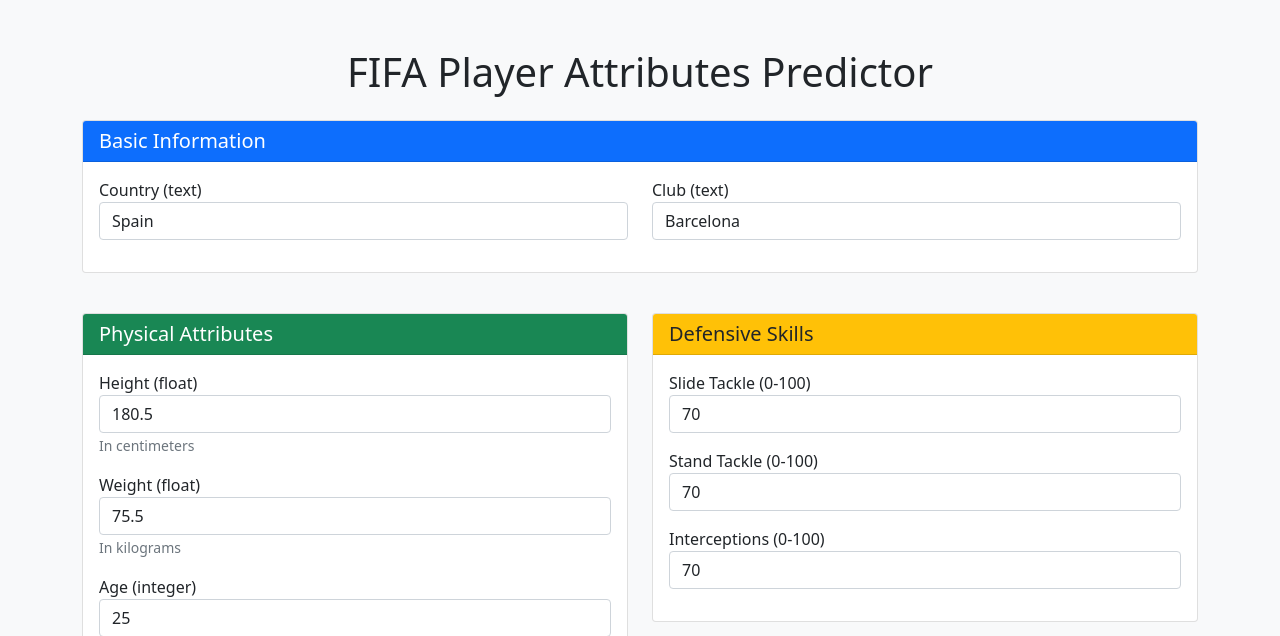
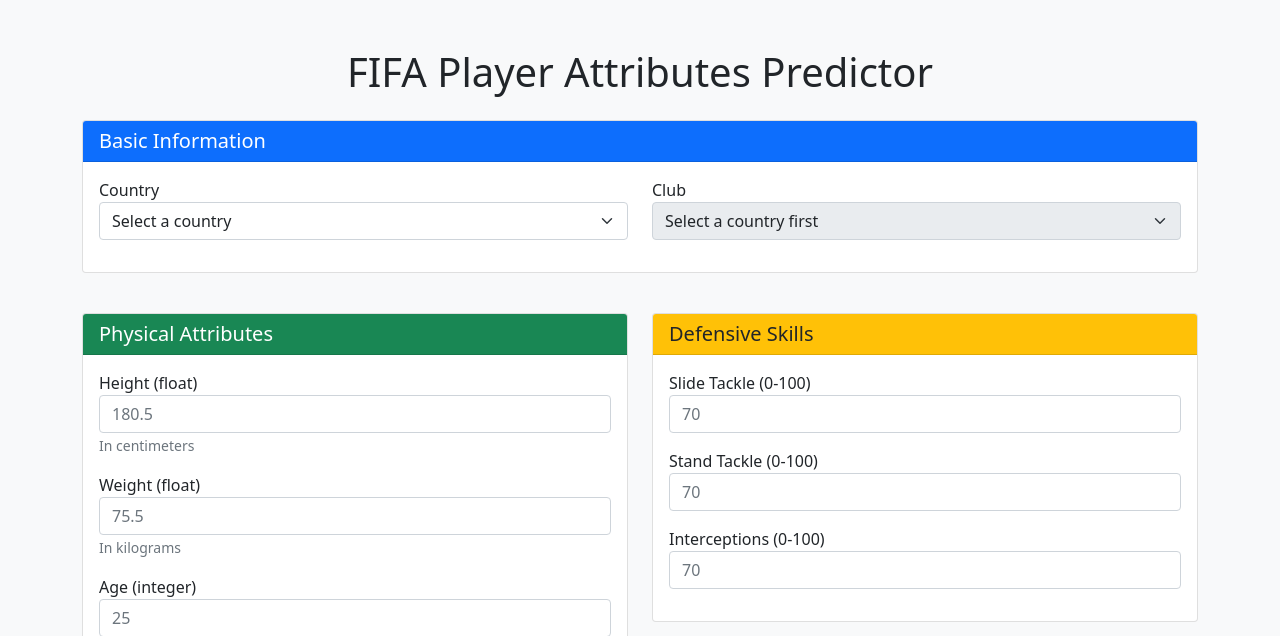
Before and after one commit to arpitagarwaldev/fifa, a Flask app: page / in a window 1280 px wide. Shown: the top 636 px of the page. Run offline with Flask 3, Linux system fonts and the light colour scheme.

Commit message:
Updated form inputs to use placeholders instead of default values

```diff
--- a/templates/home.html
+++ b/templates/home.html
@@ -36,14 +36,21 @@
                             <div class="row">
                                 <div class="col-md-6">
                                     <div class="form-group">
-                                        <label for="country">Country (text)</label>
-                                        <input type="text" class="form-control" id="country" name="country" required placeholder="e.g. Spain" value="Spain">
+                                        <label for="country">Country</label>
+                                        <select class="form-select" id="country" name="country" required>
+                                            <option value="">Select a country</option>
+                                            {% for country in countries %}
+                                            <option value="{{ country }}">{{ country }}</option>
+                                            {% endfor %}
+                                        </select>
                                     </div>
                                 </div>
                                 <div class="col-md-6">
                                     <div class="form-group">
-                                        <label for="club">Club (text)</label>
-                                        <input type="text" class="form-control" id="club" name="club" required placeholder="e.g. Barcelona" value="Barcelona">
+                                        <label for="club">Club</label>
+                                        <select class="form-select" id="club" name="club" required disabled>
+                                            <option value="">Select a country first</option>
+                                        </select>
                                     </div>
                                 </div>
                             </div>
@@ -60,17 +67,17 @@
                         <div class="card-body">
                             <div class="form-group">
                                 <label for="height">Height (float)</label>
-                                <input type="number" step="0.01" class="form-control" id="height" name="height" required placeholder="e.g. 180.5" value="180.5">
+                                <input type="number" step="0.01" class="form-control" id="height" name="height" required placeholder="180.5">
                                 <small class="text-muted">In centimeters</small>
                             </div>
                             <div class="form-group">
                                 <label for="weight">Weight (float)</label>
-                                <input type="number" step="0.01" class="form-control" id="weight" name="weight" required placeholder="e.g. 75.5" value="75.5">
+                                <input type="number" step="0.01" class="form-control" id="weight" name="weight" required placeholder="75.5">
                                 <small class="text-muted">In kilograms</small>
                             </div>
                             <div class="form-group">
                                 <label for="age">Age (integer)</label>
-                                <input type="number" step="1" class="form-control" id="age" name="age" required placeholder="e.g. 25" value="25">
+                                <input type="number" step="1" class="form-control" id="age" name="age" required placeholder="25">
                             </div>
                         </div>
                     </div>
@@ -83,11 +90,11 @@
                         <div class="card-body">
                             <div class="form-group">
                                 <label for="ball_control">Ball Control (0-100)</label>
-                                <input type="number" class="form-control" id="ball_control" name="ball_control" required min="0" max="100" value="70">
+                                <input type="number" class="form-control" id="ball_control" name="ball_control" required min="0" max="100" placeholder="70">
                             </div>
                             <div class="form-group">
                                 <label for="dribbling">Dribbling (0-100)</label>
-                                <input type="number" class="form-control" id="dribbling" name="dribbling" required min="0" max="100" value="70">
+                                <input type="number" class="form-control" id="dribbling" name="dribbling" required min="0" max="100" placeholder="70">
                             </div>
                         </div>
                     </div>
@@ -102,15 +109,15 @@
                         <div class="card-body">
                             <div class="form-group">
                                 <label for="slide_tackle">Slide Tackle (0-100)</label>
-                                <input type="number" class="form-control" id="slide_tackle" name="slide_tackle" required min="0" max="100" value="70">
+                                <input type="number" class="form-control" id="slide_tackle" name="slide_tackle" required min="0" max="100" placeholder="70">
                             </div>
                             <div class="form-group">
                                 <label for="stand_tackle">Stand Tackle (0-100)</label>
-                                <input type="number" class="form-control" id="stand_tackle" name="stand_tackle" required min="0" max="100" value="70">
+                                <input type="number" class="form-control" id="stand_tackle" name="stand_tackle" required min="0" max="100" placeholder="70">
                             </div>
                             <div class="form-group">
                                 <label for="interceptions">Interceptions (0-100)</label>
-                                <input type="number" class="form-control" id="interceptions" name="interceptions" required min="0" max="100" value="70">
+                                <input type="number" class="form-control" id="interceptions" name="interceptions" required min="0" max="100" placeholder="70">
                             </div>
                         </div>
                     </div>
@@ -123,23 +130,23 @@
                         <div class="card-body">
                             <div class="form-group">
                                 <label for="aggression">Aggression (0-100)</label>
-                                <input type="number" class="form-control" id="aggression" name="aggression" required min="0" max="100" value="70">
+                                <input type="number" class="form-control" id="aggression" name="aggression" required min="0" max="100" placeholder="70">
                             </div>
                             <div class="form-group">
                                 <label for="reactions">Reactions (0-100)</label>
-                                <input type="number" class="form-control" id="reactions" name="reactions" required min="0" max="100" value="70">
+                                <input type="number" class="form-control" id="reactions" name="reactions" required min="0" max="100" placeholder="70">
                             </div>
                             <div class="form-group">
                                 <label for="att_position">Attack Position (0-100)</label>
-                                <input type="number" class="form-control" id="att_position" name="att_position" required min="0" max="100" value="70">
+                                <input type="number" class="form-control" id="att_position" name="att_position" required min="0" max="100" placeholder="70">
                             </div>
                             <div class="form-group">
                                 <label for="vision">Vision (0-100)</label>
-                                <input type="number" class="form-control" id="vision" name="vision" required min="0" max="100" value="70">
+                                <input type="number" class="form-control" id="vision" name="vision" required min="0" max="100" placeholder="70">
                             </div>
                             <div class="form-group">
                                 <label for="composure">Composure (0-100)</label>
-                                <input type="number" class="form-control" id="composure" name="composure" required min="0" max="100" value="70">
+                                <input type="number" class="form-control" id="composure" name="composure" required min="0" max="100" placeholder="70">
                             </div>
                         </div>
                     </div>
@@ -154,15 +161,15 @@
                         <div class="card-body">
                             <div class="form-group">
                                 <label for="crossing">Crossing (0-100)</label>
-                                <input type="number" class="form-control" id="crossing" name="crossing" required min="0" max="100" value="70">
+                                <input type="number" class="form-control" id="crossing" name="crossing" required min="0" max="100" placeholder="70">
                             </div>
                             <div class="form-group">
                                 <label for="short_pass">Short Pass (0-100)</label>
-                                <input type="number" class="form-control" id="short_pass" name="short_pass" required min="0" max="100" value="70">
+                                <input type="number" class="form-control" id="short_pass" name="short_pass" required min="0" max="100" placeholder="70">
                             </div>
                             <div class="form-group">
                                 <label for="long_pass">Long Pass (0-100)</label>
-                                <input type="number" class="form-control" id="long_pass" name="long_pass" required min="0" max="100" value="70">
+                                <input type="number" class="form-control" id="long_pass" name="long_pass" required min="0" max="100" placeholder="70">
                             </div>
                         </div>
                     </div>
@@ -177,19 +184,19 @@
                         <div class="card-body">
                             <div class="form-group">
                                 <label for="acceleration">Acceleration (0-100)</label>
-                                <input type="number" class="form-control" id="acceleration" name="acceleration" required min="0" max="100" value="70">
+                                <input type="number" class="form-control" id="acceleration" name="acceleration" required min="0" max="100" placeholder="70">
                             </div>
                             <div class="form-group">
                                 <label for="stamina">Stamina (0-100)</label>
-                                <input type="number" class="form-control" id="stamina" name="stamina" required min="0" max="100" value="70">
+                                <input type="number" class="form-control" id="stamina" name="stamina" required min="0" max="100" placeholder="70">
                             </div>
                             <div class="form-group">
                                 <label for="strength">Strength (0-100)</label>
-                                <input type="number" class="form-control" id="strength" name="strength" required min="0" max="100" value="70">
+                                <input type="number" class="form-control" id="strength" name="strength" required min="0" max="100" placeholder="70">
                             </div>
                             <div class="form-group">
                                 <label for="balance">Balance (0-100)</label>
-                                <input type="number" class="form-control" id="balance" name="balance" required min="0" max="100" value="70">
+                                <input type="number" class="form-control" id="balance" name="balance" required min="0" max="100" placeholder="70">
                             </div>
                         </div>
                     </div>
@@ -204,15 +211,15 @@
                         <div class="card-body">
                             <div class="form-group">
                                 <label for="sprint_speed">Sprint Speed (0-100)</label>
-                                <input type="number" class="form-control" id="sprint_speed" name="sprint_speed" required min="0" max="100" value="70">
+                                <input type="number" class="form-control" id="sprint_speed" name="sprint_speed" required min="0" max="100" placeholder="70">
                             </div>
                             <div class="form-group">
                                 <label for="agility">Agility (0-100)</label>
-                                <input type="number" class="form-control" id="agility" name="agility" required min="0" max="100" value="70">
+                                <input type="number" class="form-control" id="agility" name="agility" required min="0" max="100" placeholder="70">
                             </div>
                             <div class="form-group">
                                 <label for="jumping">Jumping (0-100)</label>
-                                <input type="number" class="form-control" id="jumping" name="jumping" required min="0" max="100" value="70">
+                                <input type="number" class="form-control" id="jumping" name="jumping" required min="0" max="100" placeholder="70">
                             </div>
                         </div>
                     </div>
@@ -231,7 +238,7 @@
                             </div>
                             <div class="form-group">
                                 <label for="shot_power">Shot Power (0-100)</label>
-                                <input type="number" class="form-control" id="shot_power" name="shot_power" required min="0" max="100" value="70">
+                                <input type="number" class="form-control" id="shot_power" name="shot_power" required min="0" max="100" placeholder="70">
                             </div>
                             <div class="form-group">
                                 <label for="finishing">Finishing (0-100)</label>
@@ -254,19 +261,19 @@
                         <div class="card-body">
                             <div class="form-group">
                                 <label for="curve">Curve (0-100)</label>
-                                <input type="number" class="form-control" id="curve" name="curve" required min="0" max="100" value="70">
+                                <input type="number" class="form-control" id="curve" name="curve" required min="0" max="100" placeholder="70">
                             </div>
                             <div class="form-group">
                                 <label for="fk_acc">Free Kick Accuracy (0-100)</label>
-                                <input type="number" class="form-control" id="fk_acc" name="fk_acc" required min="0" max="100" value="70">
+                                <input type="number" class="form-control" id="fk_acc" name="fk_acc" required min="0" max="100" placeholder="70">
                             </div>
                             <div class="form-group">
                                 <label for="penalties">Penalties (0-100)</label>
-                                <input type="number" class="form-control" id="penalties" name="penalties" required min="0" max="100" value="70">
+                                <input type="number" class="form-control" id="penalties" name="penalties" required min="0" max="100" placeholder="70">
                             </div>
                             <div class="form-group">
                                 <label for="volleys">Volleys (0-100)</label>
-                                <input type="number" class="form-control" id="volleys" name="volleys" required min="0" max="100" value="70">
+                                <input type="number" class="form-control" id="volleys" name="volleys" required min="0" max="100" placeholder="70">
                             </div>
                         </div>
                     </div>
@@ -283,31 +290,31 @@
                                 <div class="col-md-4">
                                     <div class="form-group">
                                         <label for="gk_positioning">GK Positioning (0-100)</label>
-                                        <input type="number" class="form-control" id="gk_positioning" name="gk_positioning" required min="0" max="100" value="70">
+                                        <input type="number" class="form-control" id="gk_positioning" name="gk_positioning" required min="0" max="100" placeholder="70">
                                     </div>
                                 </div>
                                 <div class="col-md-4">
                                     <div class="form-group">
                                         <label for="gk_diving">GK Diving (0-100)</label>
-                                        <input type="number" class="form-control" id="gk_diving" name="gk_diving" required min="0" max="100" value="70">
+                                        <input type="number" class="form-control" id="gk_diving" name="gk_diving" required min="0" max="100" placeholder="70">
                                     </div>
                                 </div>
                                 <div class="col-md-4">
                                     <div class="form-group">
                                         <label for="gk_handling">GK Handling (0-100)</label>
-                                        <input type="number" class="form-control" id="gk_handling" name="gk_handling" required min="0" max="100" value="70">
+                                        <input type="number" class="form-control" id="gk_handling" name="gk_handling" required min="0" max="100" placeholder="70">
                                     </div>
                                 </div>
                                 <div class="col-md-4">
                                     <div class="form-group">
                                         <label for="gk_kicking">GK Kicking (0-100)</label>
-                                        <input type="number" class="form-control" id="gk_kicking" name="gk_kicking" required min="0" max="100" value="70">
+                                        <input type="number" class="form-control" id="gk_kicking" name="gk_kicking" required min="0" max="100" placeholder="70">
                                     </div>
                                 </div>
                                 <div class="col-md-4">
                                     <div class="form-group">
                                         <label for="gk_reflexes">GK Reflexes (0-100)</label>
-                                        <input type="number" class="form-control" id="gk_reflexes" name="gk_reflexes" required min="0" max="100" value="70">
+                                        <input type="number" class="form-control" id="gk_reflexes" name="gk_reflexes" required min="0" max="100" placeholder="70">
                                     </div>
                                 </div>
                             </div>
@@ -336,5 +343,40 @@
     </div>
 
     <script src="https://cdn.jsdelivr.net/npm/bootstrap@5.1.3/dist/js/bootstrap.bundle.min.js"></script>
+    <script>
+        document.getElementById('country').addEventListener('change', function() {
+            const country = this.value;
+            const clubSelect = document.getElementById('club');
+
+            if (country) {
+                // Enable club dropdown
+                clubSelect.disabled = false;
+
+                // Fetch clubs for selected country
+                fetch(`/get_clubs/${country}`)
+                    .then(response => response.json())
+                    .then(clubs => {
+                        // Clear existing options
+                        clubSelect.innerHTML = '<option value="">Select a club</option>';
+
+                        // Add new options
+                        clubs.forEach(club => {
+                            const option = document.createElement('option');
+                            option.value = club;
+                            option.textContent = club;
+                            clubSelect.appendChild(option);
+                        });
+                    })
+                    .catch(error => {
+                        console.error('Error fetching clubs:', error);
+                        clubSelect.innerHTML = '<option value="">Error loading clubs</option>';
+                    });
+            } else {
+                // Disable and reset club dropdown
+                clubSelect.disabled = true;
+                clubSelect.innerHTML = '<option value="">Select a country first</option>';
+            }
+        });
+    </script>
 </body>
 </html>
```
